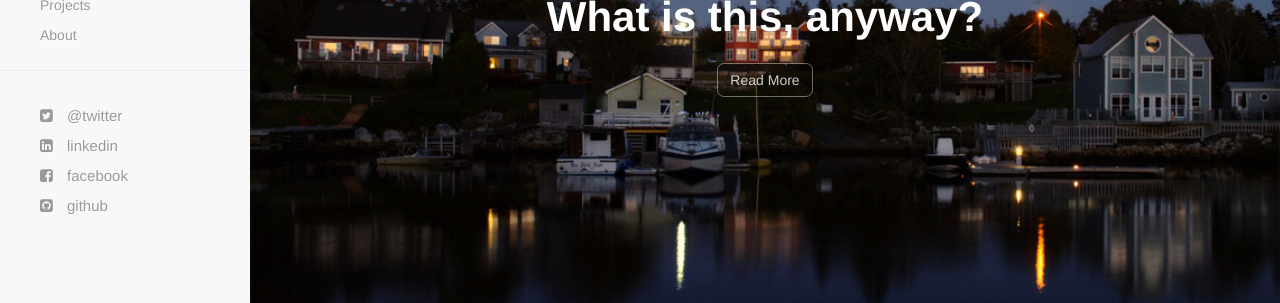
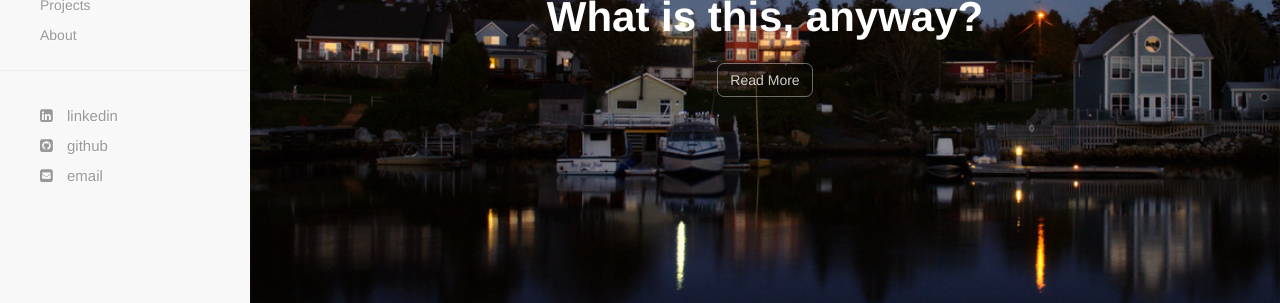
Before and after one commit to harold-lu/harold-lu.github.io, a Jekyll site: the page built from index.html, in a window 1280 px wide. Shown: the part 263-566 px from the top of the page. Built offline with Jekyll 4.4.1, drawn with Linux system fonts in a browser that asks for light colours; nearby versions of some CDN libraries; Markdown is read by kramdown in place of the engine named in the settings.

Commit message:
nav-bar update

```diff
--- a/_includes/navigation.html
+++ b/_includes/navigation.html
@@ -31,10 +31,9 @@
     <li><a href="{{ site.baseurl }}/about.html">About</a></li>
     <hr />
     <div id="social-wrapper">
-      <li> <a href="{{ site.twitter }}"><i class="fa fa-twitter-square"></i> @twitter</a></li>
       <li> <a href="{{ site.linkedin }}"><i class="fa fa-linkedin-square"></i> linkedin</a> </li>
-      <li> <a href="{{ site.facebook }}"><i class="fa fa-facebook-square"></i> facebook</a></li>
-      <li> <a href="{{ site.github }}"><i class="fa fa-github-square"></i> github</a> </li>
+      <li> <a href="{{ site.github }}"><i class="fa fa-github-square"></i> github</a></li>
+      <li> <a href="mailto:harold.lu123@gmail.com"><i class="fa fa-envelope-square"></i> email</a> </li>
     </div>
   </ul>
 </div>
```
